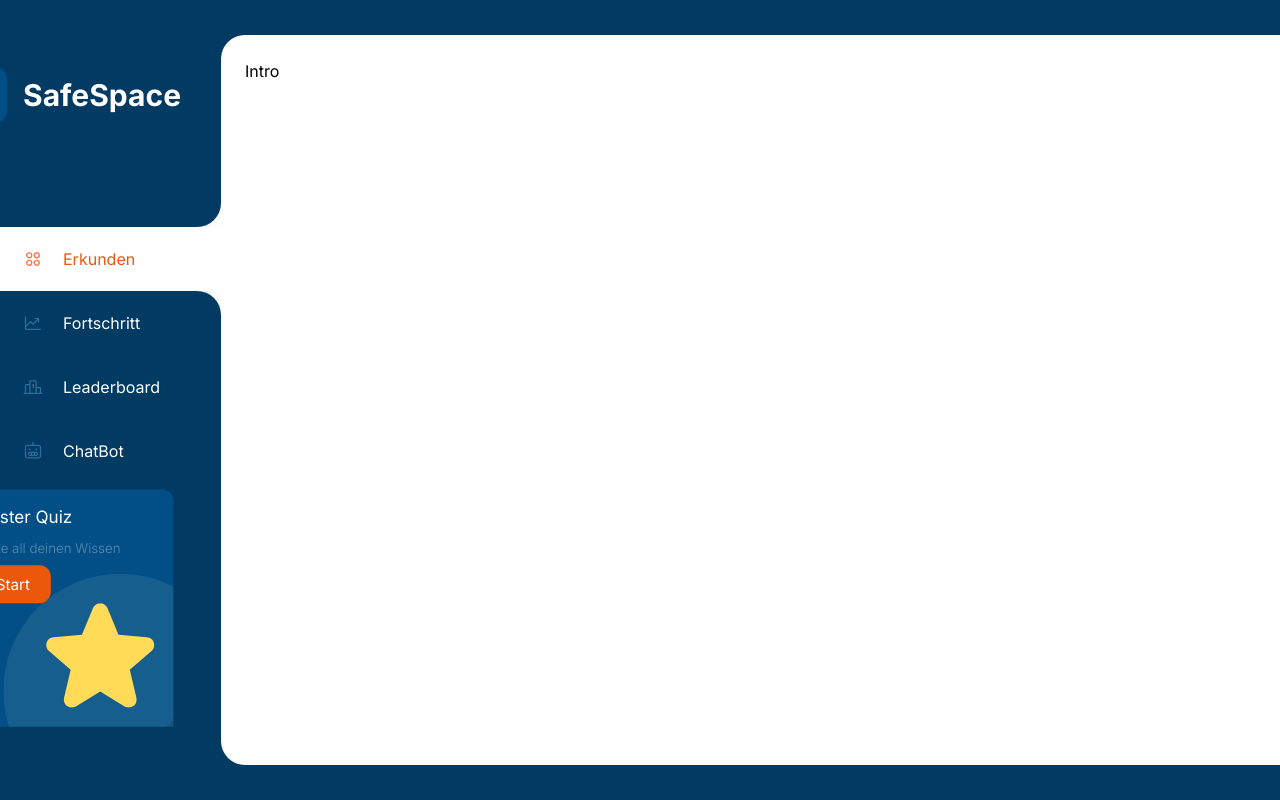
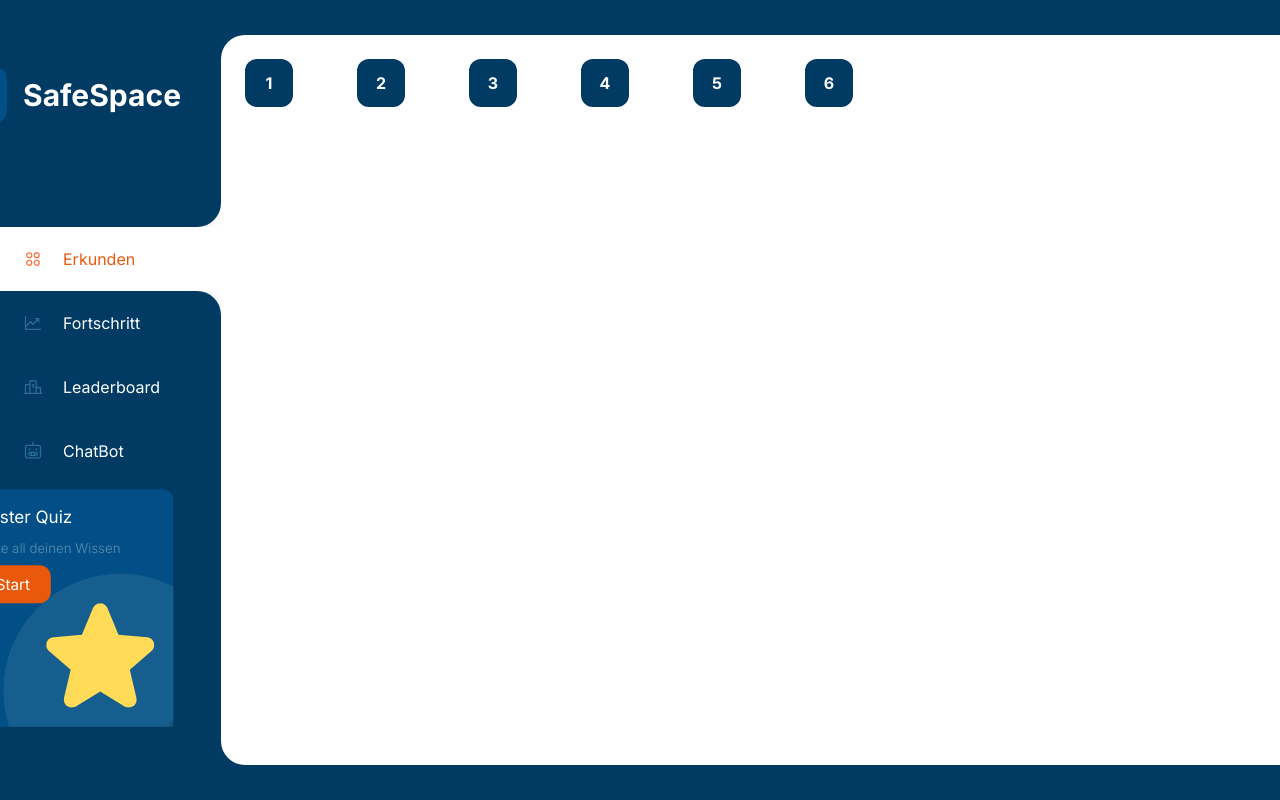
Before and after one commit to uwumarogie/ITBL-Datenschutz, a Next.js app: page /space/intro in a window 1280 px wide. Built offline with nearby package versions, Linux system fonts and the light colour scheme.

Commit message:
feat: implement inline navigation for the individual exercise blocks

```diff
--- a/src/app/space/intro/page.tsx
+++ b/src/app/space/intro/page.tsx
@@ -1,3 +1,9 @@
+"use client";
+import { InlineNavigation } from "@/components/InlineNavigation";
 export default function Intro() {
-  return <div className="min-w-[1100px] ">Intro</div>;
+  return (
+    <div className="min-w-[1100px]">
+      <InlineNavigation />
+    </div>
+  );
 }
--- a/src/components/ExerciseNavigation.tsx
+++ b/src/components/ExerciseNavigation.tsx
@@ -3,7 +3,7 @@ import ExerciseLink from "@/components/ExerciseLink";
 const exerciseLinksData = [
   { slug: "/space/intro", text: "Intro & Overview", imageSrc: "/intro.png" },
   {
-    slug: "/space/password",
+    slug: "/space/passwort",
     text: "Passwort Sicherheit",
     imageSrc: "/passwort.png",
   },
--- /dev/null
+++ b/src/components/InlineNavigation.tsx
@@ -0,0 +1,25 @@
+import { NavButton, NavButtonType } from "@/components/NavButton";
+
+const navButtons: Omit<NavButtonType, "number">[] = [
+  { href: "/space/intro", isFinished: false },
+  { href: "/space/passwort", isFinished: false },
+  { href: "/space/privatsphäre", isFinished: false },
+  { href: "/space/daten-verarbeitung", isFinished: false },
+  { href: "/space/phishing", isFinished: false },
+  { href: "/space/rechte", isFinished: false },
+];
+
+export function InlineNavigation() {
+  return (
+    <div className="flex flex-row space-x-16">
+      {navButtons.map(({ href, isFinished }, index) => (
+        <NavButton
+          key={index}
+          number={index + 1}
+          href={href}
+          isFinished={isFinished}
+        />
+      ))}
+    </div>
+  );
+}
--- /dev/null
+++ b/src/components/NavButton.tsx
@@ -0,0 +1,38 @@
+import { useState } from "react";
+import Link from "next/link";
+import Image from "next/image";
+import clsx from "clsx";
+
+export type NavButtonType = {
+  href: string;
+  isFinished: boolean;
+  number: number;
+};
+
+export function NavButton({ href, isFinished, number }: NavButtonType) {
+  const [active, setActive] = useState(false);
+
+  return (
+    <Link
+      className={clsx(
+        "flex min-w-12 min-h-12 rounded-xl bg-blue-background font-bold  text-white justify-center items-center",
+        active && "bg-orange-600",
+      )}
+      href={href}
+      onClick={() => setActive((prevState) => !prevState)}
+    >
+      <>
+        {isFinished ? (
+          <Image
+            src="/white-tick-button.svg"
+            alt="White Tick Button"
+            height={20}
+            width={20}
+          />
+        ) : (
+          number
+        )}
+      </>
+    </Link>
+  );
+}
```
Also changed, not shown: public/white-tick-button.svg (added).
